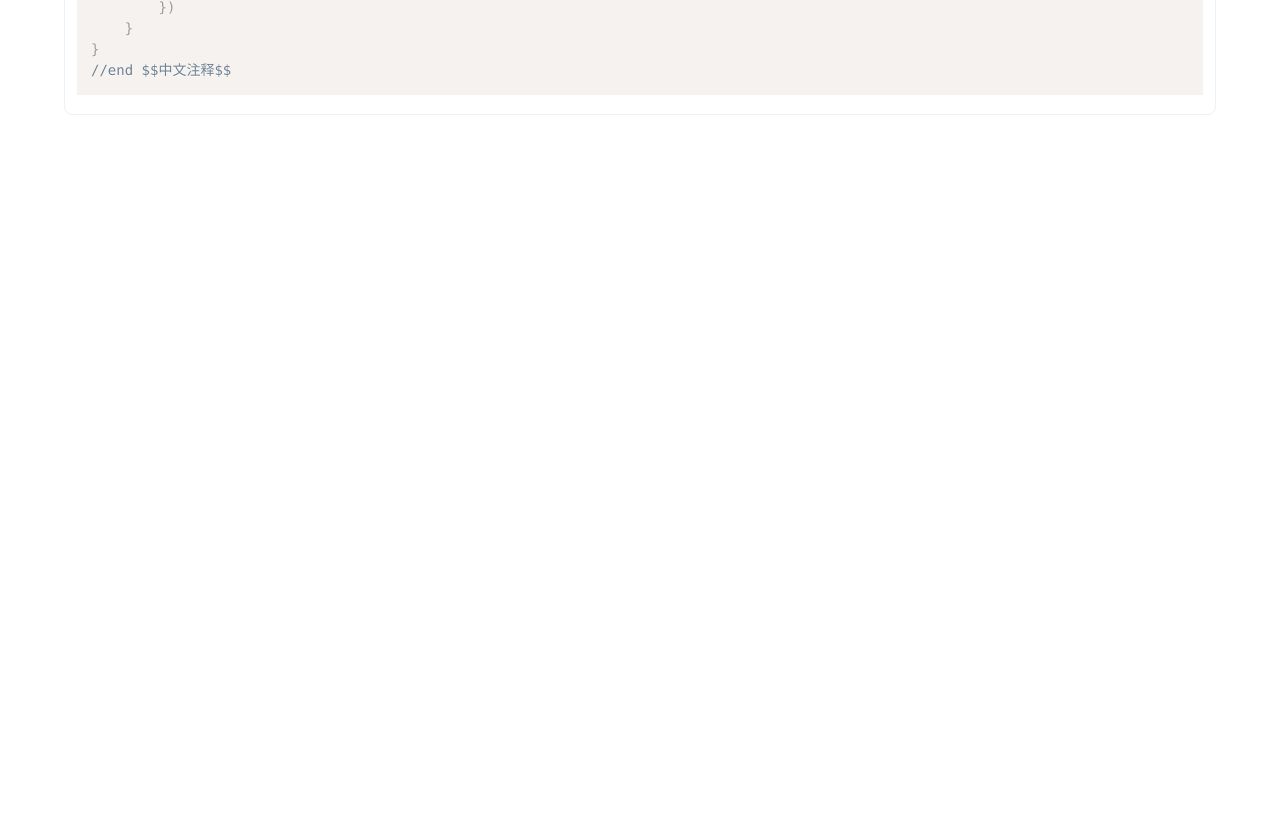
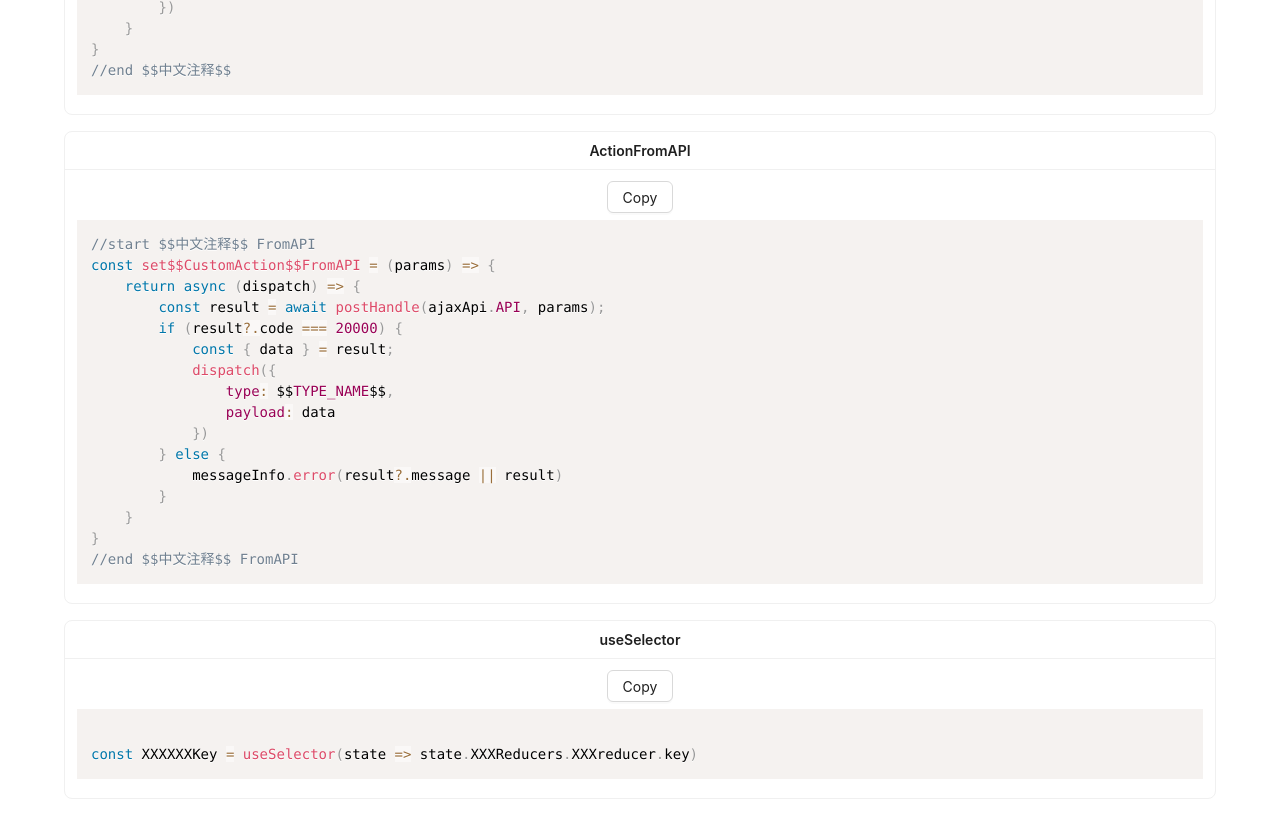
Before and after one commit to kiritosan/useful-tools, a Next.js app: page /dashboard/redux in a window 1280 px wide. Shown: the part 1340-2171 px from the top of the page. Before the commit the page ends 1487 px from the top, so only its background shows below. Built offline with nearby package versions, Linux system fonts and the light colour scheme.

Commit message:
feat: add ActionFromAPI template

```diff
--- a/app/components/CodeDisplayComponent.tsx
+++ b/app/components/CodeDisplayComponent.tsx
@@ -68,6 +68,25 @@ const ${actionName} = (${initialValueKeyWrapper}) => {
     }
 }
 //end ${commentWrapper}`
+const actionFromAPITemplate = `//start ${commentWrapper} FromAPI
+const ${actionName}FromAPI = (params) => {
+    return async (dispatch) => {
+        const result = await postHandle(ajaxApi.API, params);
+        if (result?.code === 20000) {
+            const { data } = result;
+            dispatch({
+                type: ${typeNameWrapper},
+                payload: data
+            })
+        } else {
+            messageInfo.error(result?.message || result)
+        }
+    }
+}
+//end ${commentWrapper} FromAPI`
+const useSelectorTemplate = `
+const XXXXXXKey = useSelector(state => state.XXXReducers.XXXreducer.key)
+`
 
     // 输入一旦变化，三个卡片重新显示
     useEffect(() => {
@@ -87,8 +106,18 @@ const ${actionName} = (${initialValueKeyWrapper}) => {
                 code: actionTemplate,
                 show: true
             },
+            {
+                title: 'ActionFromAPI',
+                code: actionFromAPITemplate,
+                show: true
+            },
+            {
+                title: 'useSelector',
+                code: useSelectorTemplate,
+                show: true
+            },
         ])
-    }, [typeTemplate, reducerTemplate, actionTemplate, inputValues]);
+    }, [typeTemplate, reducerTemplate, actionTemplate, inputValues, actionFromAPITemplate, useSelectorTemplate]);
 
     const handleDestroyComponent = (title: string) => {
         const newCardArr = [...cardArr]
```
